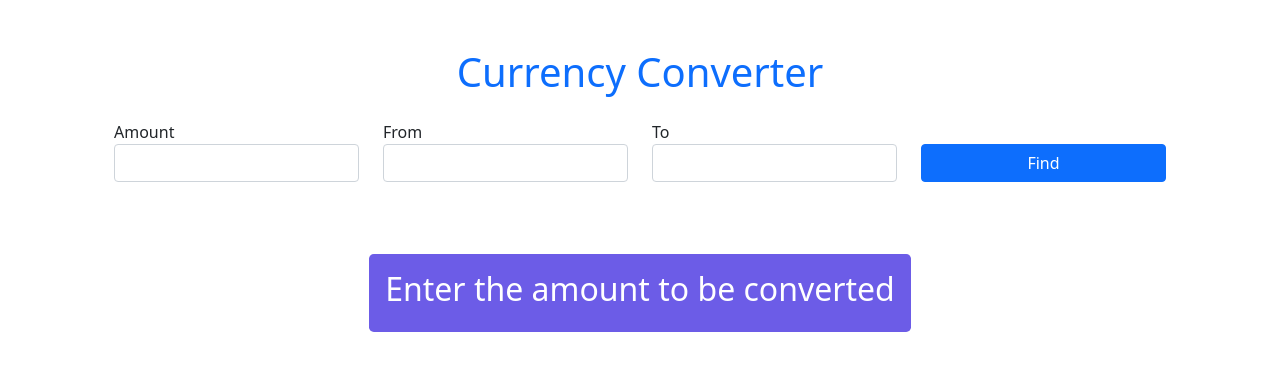
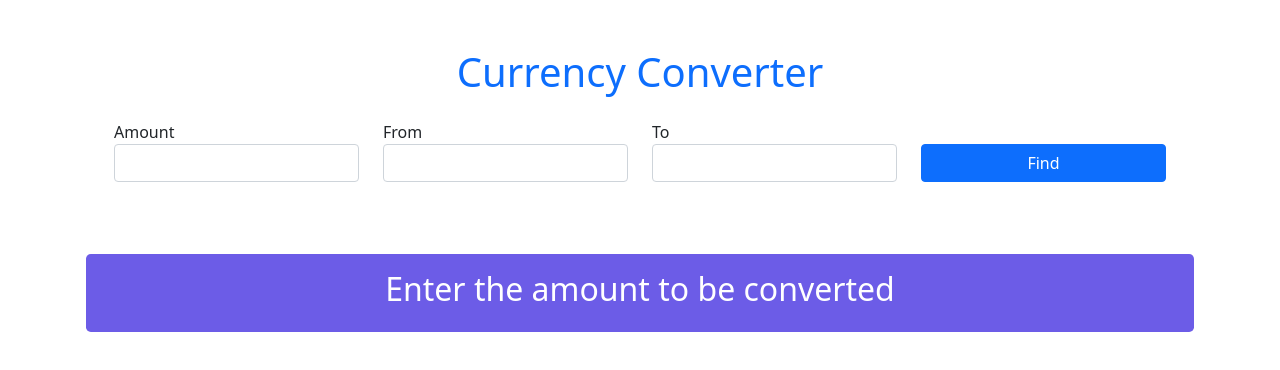
Before and after one commit to khaftab/currency-converter, a website with bundled scripts: page index.html in a window 1280 px wide. Built offline with nearby package versions, Linux system fonts and the light colour scheme; no server answers.

Commit message:
fixed some issue

```diff
--- a/index.html
+++ b/index.html
@@ -43,14 +43,17 @@
         </div>
       </form>
       <div
-        class="mt-5 show-messege mx-auto p-3"
+        class="mt-5 show-messege mx-auto p-3 d-flex justify-content-center"
         style="
           background-color: #6c5ce7;
-          width: max-content;
+          display: inline-block;
           border-radius: 0.3rem;
+        white-space: wrap";
         "
       >
-        <h2 class="text-white">Enter the amount to be converted</h2>
+        <h2 class="text-white text-center" style="white-space: wrap">
+          Enter the amount to be converted
+        </h2>
       </div>
     </div>
     <script
```
